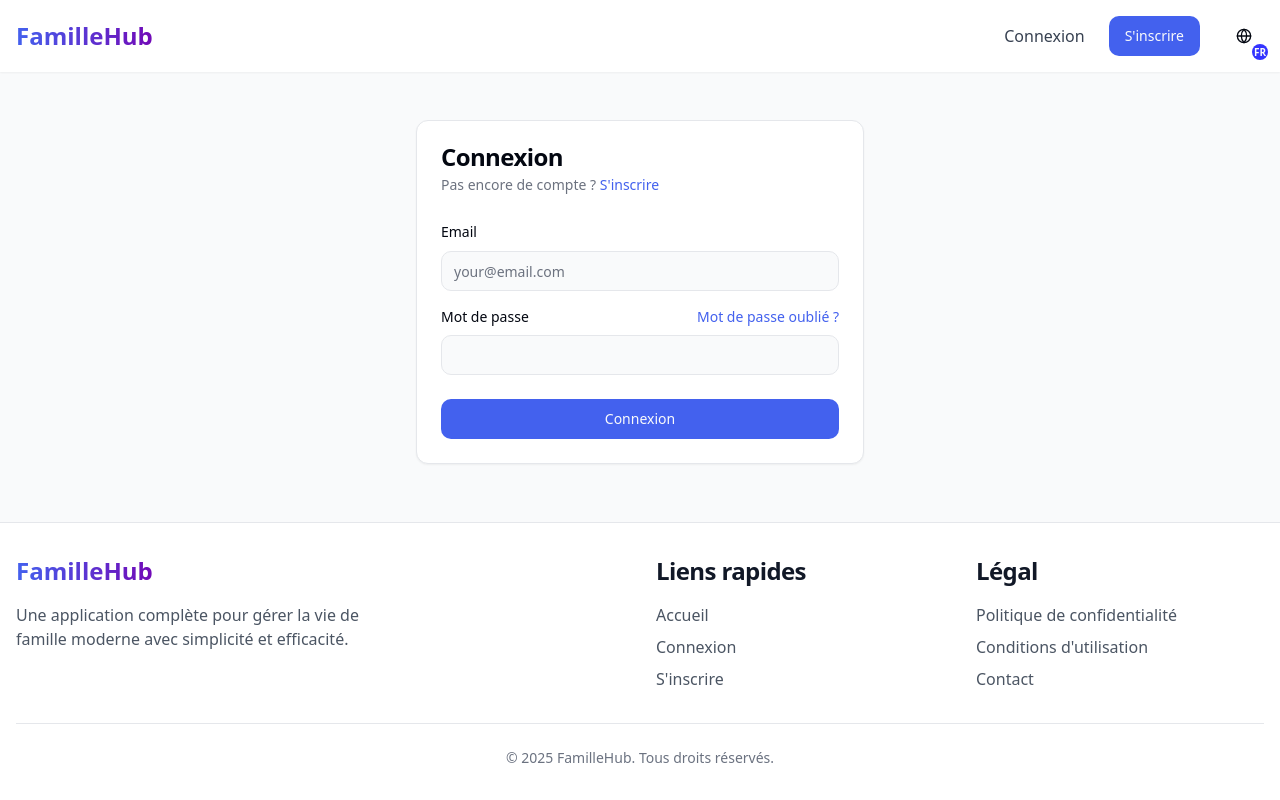
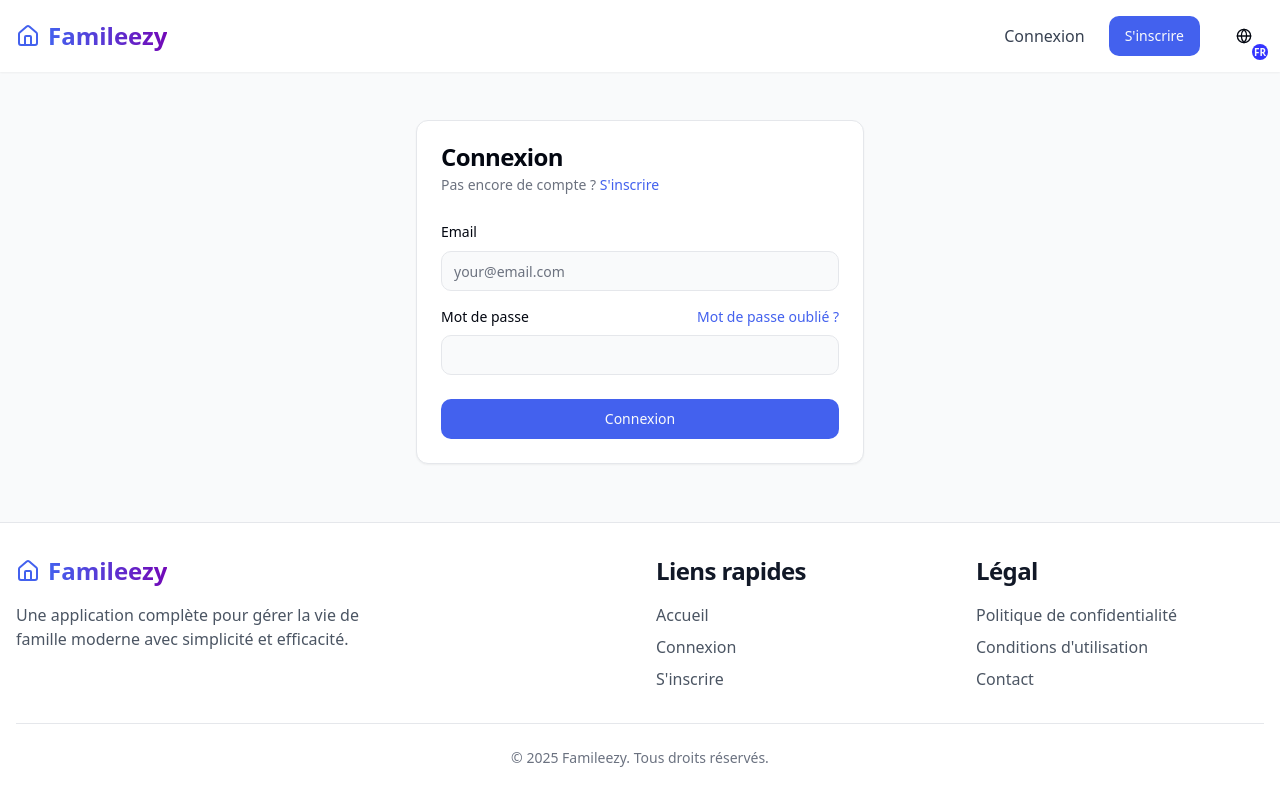
Before and after one commit to vgrandidier/famileezy, a React (Vite) app: page /login in a window 1280 px wide. Built offline with nearby package versions, Linux system fonts and the light colour scheme.

Commit message:
Rename application and add logo
Rename the application to "Famileezy" and add a logo to the title.

```diff
--- a/index.html
+++ b/index.html
@@ -3,7 +3,7 @@
   <head>
     <meta charset="UTF-8" />
     <meta name="viewport" content="width=device-width, initial-scale=1.0" />
-    <title>famille-fut</title>
+    <title>Famileezy</title>
     <meta name="description" content="Lovable Generated Project" />
     <meta name="author" content="Lovable" />
 
--- a/src/components/Footer.tsx
+++ b/src/components/Footer.tsx
@@ -1,7 +1,7 @@
-
 import React from 'react';
 import { Link } from 'react-router-dom';
 import { useLanguage } from '@/context/LanguageContext';
+import { Home } from 'lucide-react';
 
 const Footer = () => {
   const { t } = useLanguage();
@@ -12,9 +12,10 @@ const Footer = () => {
       <div className="container mx-auto px-4">
         <div className="grid grid-cols-1 md:grid-cols-4 gap-8">
           <div className="md:col-span-2">
-            <Link to="/" className="inline-block mb-4">
+            <Link to="/" className="inline-flex items-center gap-2 mb-4">
+              <Home className="h-6 w-6 text-famille-blue" />
               <span className="text-2xl font-bold bg-gradient-to-r from-famille-blue to-famille-purple text-transparent bg-clip-text">
-                FamilleHub
+                Famileezy
               </span>
             </Link>
             <p className="text-gray-600 max-w-sm">
@@ -68,7 +69,7 @@ const Footer = () => {
 
         <div className="mt-8 pt-6 border-t border-gray-200">
           <p className="text-gray-500 text-center text-sm">
-            &copy; {currentYear} FamilleHub. {t('footer.rights')}.
+            &copy; {currentYear} Famileezy. {t('footer.rights')}.
           </p>
         </div>
       </div>
--- a/src/components/Navbar.tsx
+++ b/src/components/Navbar.tsx
@@ -12,7 +12,7 @@ import {
   DropdownMenuSeparator,
   DropdownMenuTrigger,
 } from '@/components/ui/dropdown-menu';
-import { Menu, X, User, LogOut } from 'lucide-react';
+import { Menu, X, User, LogOut, Home } from 'lucide-react';
 
 const Navbar = () => {
   const { isAuthenticated, user, logout } = useAuth();
@@ -27,8 +27,9 @@ const Navbar = () => {
       <div className="container mx-auto px-4 py-4 flex items-center justify-between">
         <div className="flex items-center">
           <Link to="/" className="flex items-center gap-2" onClick={closeMenu}>
+            <Home className="h-6 w-6 text-famille-blue" />
             <span className="text-2xl font-bold bg-gradient-to-r from-famille-blue to-famille-purple text-transparent bg-clip-text">
-              FamilleHub
+              Famileezy
             </span>
           </Link>
         </div>
```
